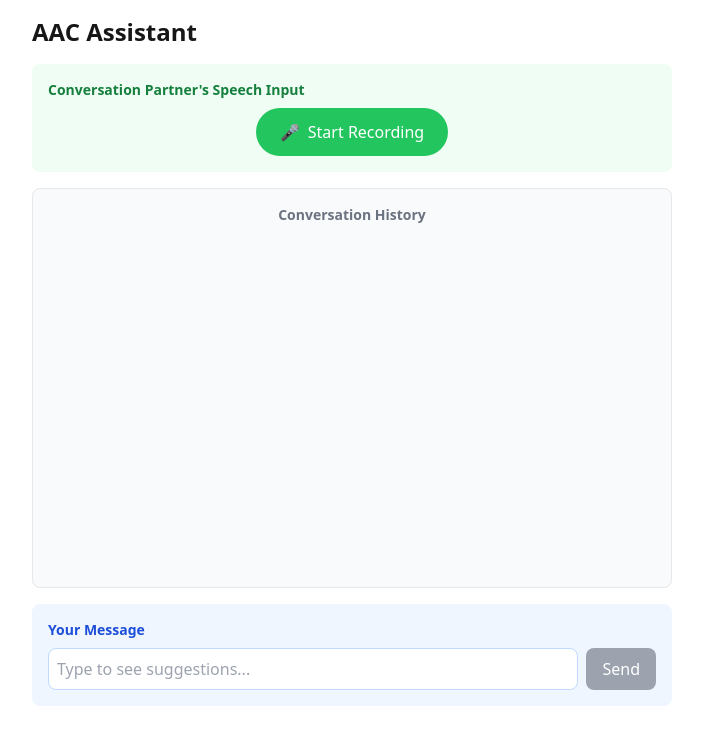
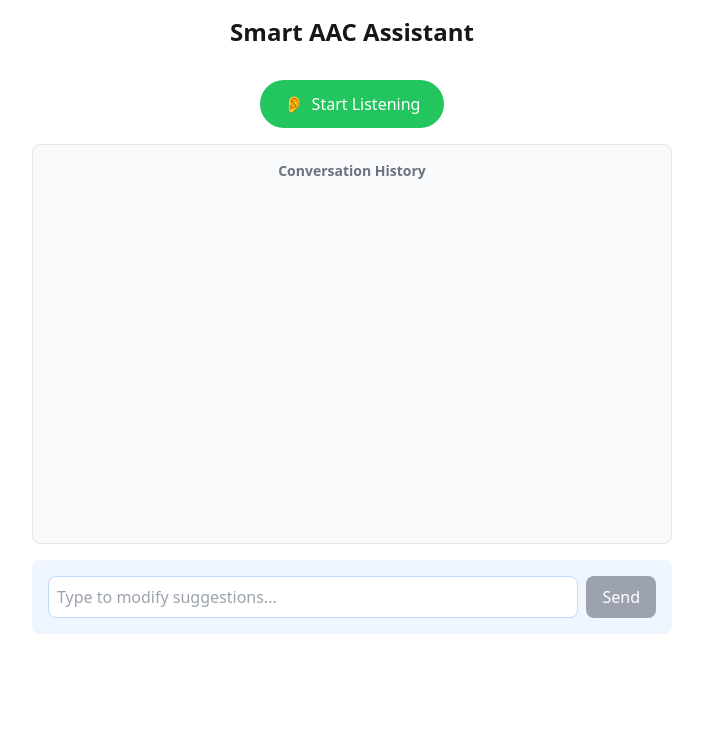
Before and after one commit to dylman123/aac-ai-assistant, a Next.js app: page / in a window 1280 px wide. Shown: the top 744 px of the page, without its empty margins (288-991 px from the left). Built offline with nearby package versions, Linux system fonts and the light colour scheme.

Commit message:
improved ux

```diff
--- a/app/layout.tsx
+++ b/app/layout.tsx
@@ -23,6 +23,9 @@ export default function RootLayout({
 }) {
   return (
     <html lang="en" className={`${geistSans.variable} ${geistMono.variable}`}>
+      <head>
+        <meta name="viewport" content="width=device-width, initial-scale=1, maximum-scale=1, user-scalable=no, viewport-fit=cover" />
+      </head>
       <body className="font-sans">{children}</body>
     </html>
   );
--- a/app/page.tsx
+++ b/app/page.tsx
@@ -196,16 +196,16 @@ export default function Home() {
     }
   };
 
+  const handleInputBlur = () => {
+    window.scrollTo(0, 0);
+  };
+
   return (
     <main className="min-h-screen p-4 max-w-2xl mx-auto">
-      <h1 className="text-2xl font-bold mb-4">AAC Assistant</h1>
+      <h1 className="text-2xl font-bold mb-8 text-center">Smart AAC Assistant</h1>
 
-      {/* Conversation Partner's Input Area */}
-      <div className="bg-green-50 p-4 rounded-lg mb-4">
-        <div className="text-sm text-green-700 font-semibold mb-2">
-          Conversation Partner&apos;s Speech Input
-        </div>
-        <div className="flex flex-col items-center gap-2">
+      {/* Conversation Partner's Audio Input */}
+      <div className="mb-4 flex flex-col items-center gap-2">
         <button
           onClick={isRecording ? stopRecording : startRecording}
           disabled={loading}
@@ -219,11 +219,11 @@ export default function Home() {
             <span className="animate-spin">⏳</span>
           ) : isRecording ? (
             <>
-                <span className="animate-pulse">●</span> Stop Recording
+              <span className="animate-pulse">●</span> Stop Listening
             </>
           ) : (
             <>
-                <span>🎤</span> Start Recording
+              <span>👂</span> Start Listening
             </>
           )}
         </button>
@@ -232,7 +232,6 @@ export default function Home() {
             {permissionError}
           </div>
         )}
-        </div>
       </div>
 
       {/* Shared Chat History */}
@@ -282,14 +281,14 @@ export default function Home() {
 
       {/* Combined User Input Area */}
       <div className="bg-blue-50 p-4 rounded-lg">
-        <div className="text-sm text-blue-700 font-semibold mb-2">Your Message</div>
         <div className="flex gap-2">
           <input
             type="text"
             value={userInput}
             onChange={handleUserInputChange}
+            onBlur={handleInputBlur}
             onKeyDown={(e) => e.key === 'Enter' && handleSendMessage()}
-            placeholder="Type to see suggestions..."
+            placeholder="Type to modify suggestions..."
             className="flex-1 p-2 border border-blue-200 rounded-lg text-gray-700 focus:ring-2 focus:ring-blue-300 focus:border-blue-300"
           />
           <button
```
Lines whose indentation alone changed are shown as unchanged.
